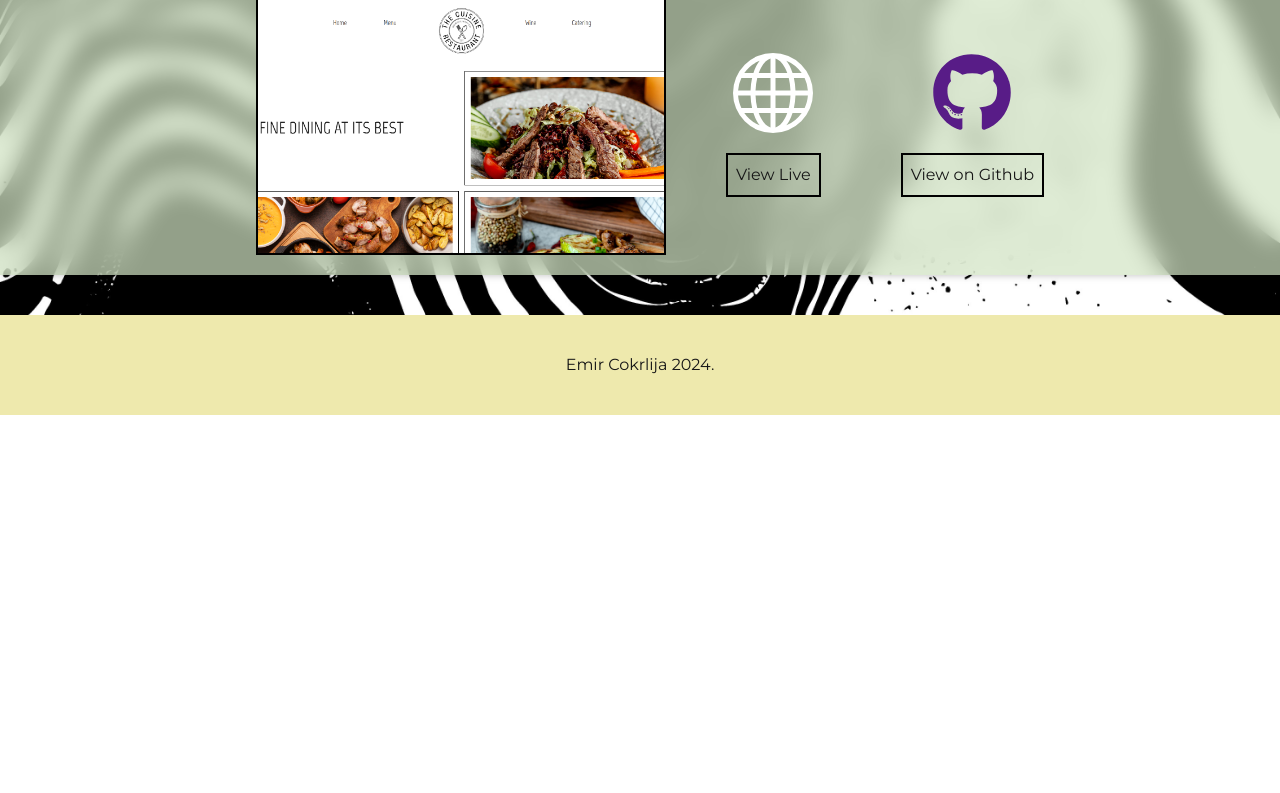
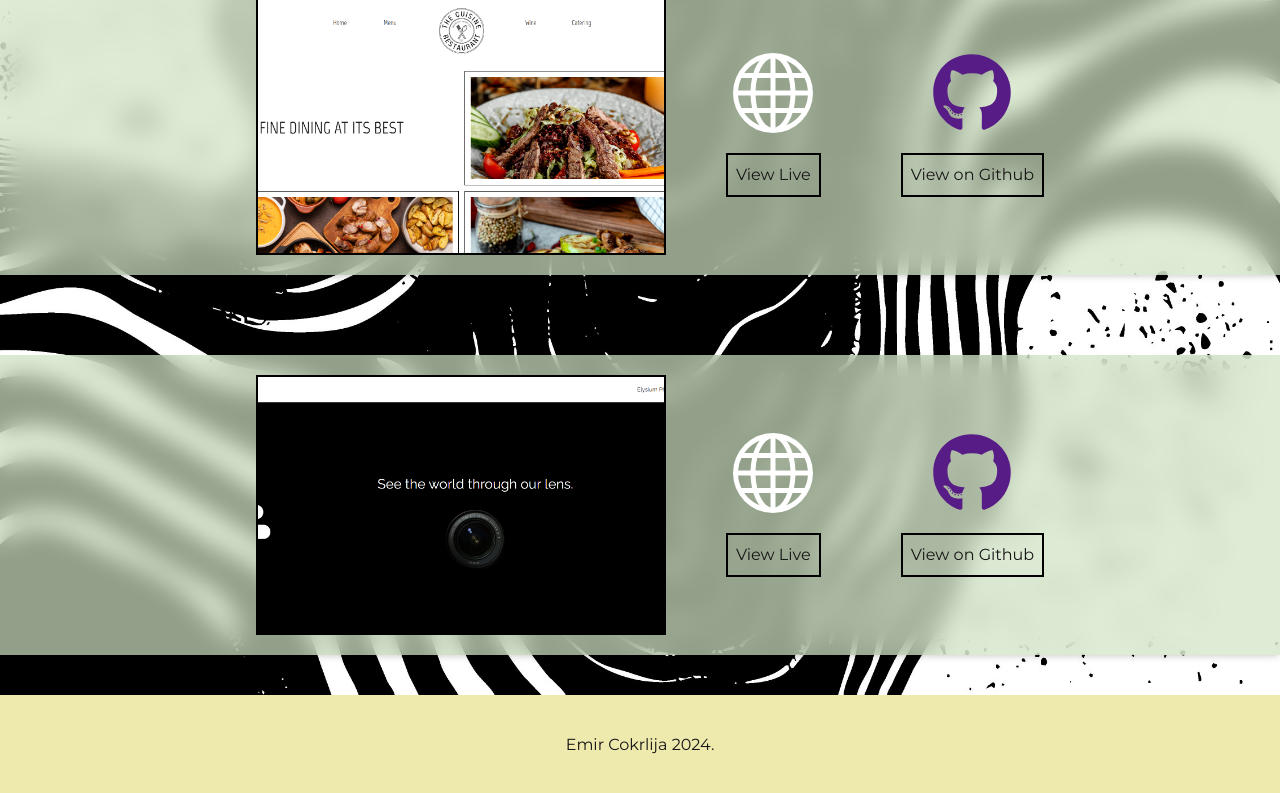
Before and after one commit to emirCo95/portfolio, a Next.js app: page /projects in a window 1280 px wide. Shown: the part 905-1698 px from the top of the page. Before the commit the page ends 1320 px from the top, so only its background shows below. Built offline with nearby package versions, Linux system fonts and the light colour scheme.

Commit message:
update Projects.tsx with new project

```diff
--- a/app/projects/page.tsx
+++ b/app/projects/page.tsx
@@ -91,6 +91,43 @@ const Page = () => {
           </div>
         </div>
       </div>
+      <div className="w-full flex flex-col md:flex-row justify-evenly items-center mt-10 mb-10 z-0">
+        <div className="z-10 w-full h-[650px] md:h-[300px] flex flex-col md:flex-row justify-center items-center gap-10 bg-teaGreen shadow-md  backdrop-filter backdrop-blur-md bg-opacity-70">
+          <div className="h-full w-[450px] flex flex-col md:flex-row justify-center items-center p-5">
+            <div className="h-full">
+              <Image
+                className="w-full h-full object-cover border-2 border-black"
+                src="/elysium.png"
+                alt="elysium"
+                width={1500}
+                height={1500}
+              />
+            </div>
+          </div>
+          <div className="h-full flex justify-center items-start md:items-center gap-20 md:mb-0">
+            <div className="flex flex-col justify-center items-center gap-5">
+              <BsGlobe className="text-white" size={80} />
+              <Link
+                target="_blank"
+                className="border-2 border-black p-2 hover:text-white"
+                href="https://elysium-photography.netlify.app/"
+              >
+                <span className="text-center">View Live</span>
+              </Link>
+            </div>
+            <div className="flex flex-col justify-center items-center gap-5">
+              <FaGithub className="text-purple-900" size={80} />
+              <Link
+                target="_blank"
+                className="border-2 border-black p-2 hover:text-white"
+                href="https://github.com/emirCo95/elysium_photo_studio"
+              >
+                <span className="text-center">View on Github</span>
+              </Link>
+            </div>
+          </div>
+        </div>
+      </div>
     </div>
   );
 };
```
Also changed, not shown: public/elysium.png (added).
